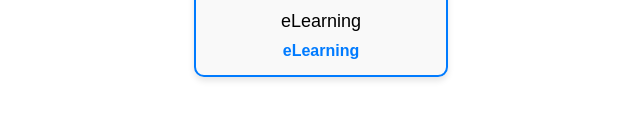
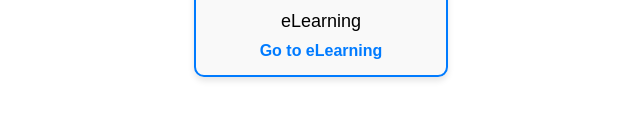
Before and after one commit to byslexic-ditch/elearning-widget, a plain HTML site: page index.html in a window 1280 px wide. Shown: the part 228-348 px from the top of the page, 319-959 px from the left. Drawn offline with Linux system fonts and the light colour scheme.

Commit message:
index.html

```diff
--- a/index.html
+++ b/index.html
@@ -48,7 +48,7 @@
   <div class="widget" onclick="window.open('https://elearning.utdallas.edu/ultra/institution-page', '_blank');">
     <img src="https://i.pinimg.com/736x/87/99/c1/8799c1a17a6be6a601068c51b7b5ffc6.jpg" alt="eLearning">
     <p>eLearning</p> <!-- Text directly below the image -->
-    <a href="https://elearning.utdallas.edu/ultra/institution-page" target="_blank">eLearning</a>
+    <a href="https://elearning.utdallas.edu/ultra/institution-page" target="_blank">Go to eLearning</a>
   </div>
 </body>
 </html>
```
